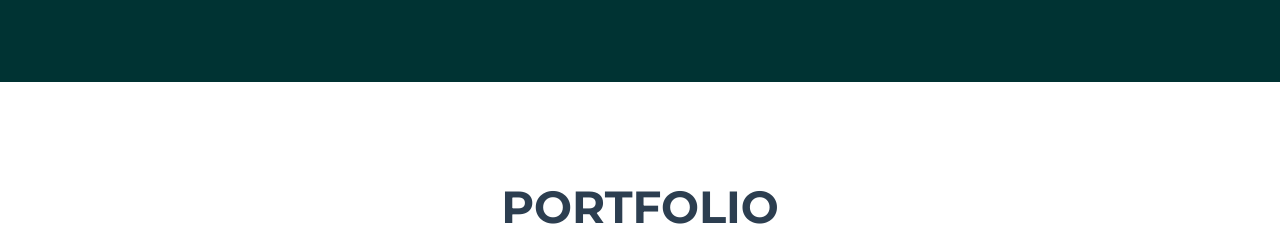
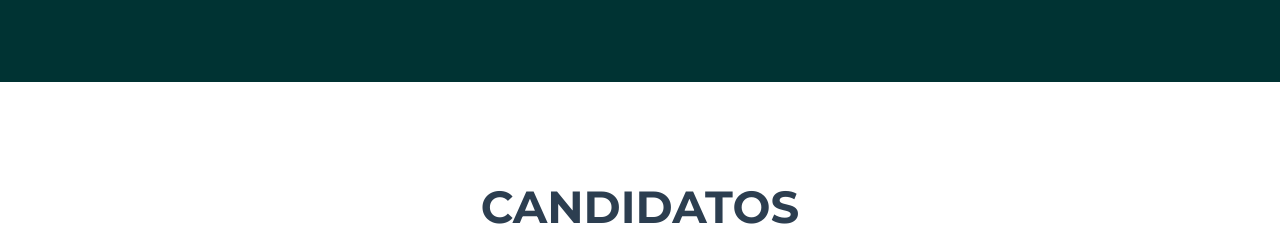
Before and after one commit to milton-loayza-mojix-com/eligebien, a plain HTML site: page index.html in a window 1280 px wide. Shown: the part 702-952 px from the top of the page. Drawn offline with nearby package versions, Linux system fonts and the light colour scheme.

Commit message:
Updated portafolio text.

```diff
--- a/index.html
+++ b/index.html
@@ -77,7 +77,7 @@
         <div class="container">
             <div class="row">
                 <div class="col-lg-12 text-center">
-                    <h2>Portfolio</h2>
+                    <h2>Candidatos</h2>
                     <hr class="star-primary">
                 </div>
             </div>
```
